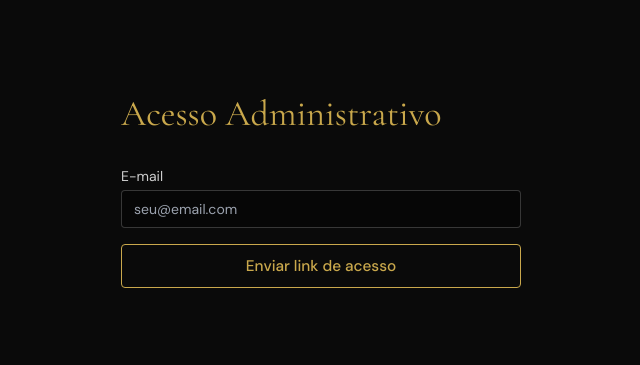
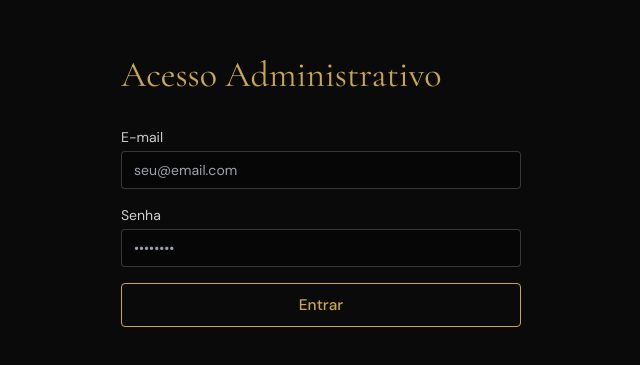
Before and after one commit to immersionprime-spec/naiara-colins, a Next.js app: page /admin/login in a window 1280 px wide. Shown: the part 209-574 px from the top of the page, without its empty margins (319-959 px from the left). Built offline with nearby package versions, Linux system fonts and the light colour scheme; no server answers.

Commit message:
feat: login admin com senha em vez de magic link

```diff
--- a/app/admin/login/page.tsx
+++ b/app/admin/login/page.tsx
@@ -1,25 +1,34 @@
 "use client";
 
 import { createClient } from "@/lib/supabase/client";
+import { useRouter } from "next/navigation";
 import { useTranslations } from "next-intl";
 import { useState } from "react";
 
 export default function AdminLoginPage() {
   const t = useTranslations("admin.login");
+  const router = useRouter();
   const [email, setEmail] = useState("");
-  const [msg, setMsg] = useState<string | null>(null);
+  const [password, setPassword] = useState("");
+  const [loading, setLoading] = useState(false);
+  const [erro, setErro] = useState<string | null>(null);
 
   async function onSubmit(e: React.FormEvent) {
     e.preventDefault();
-    setMsg(null);
+    setErro(null);
+    setLoading(true);
+
     const supabase = createClient();
-    const { error } = await supabase.auth.signInWithOtp({
-      email,
-      options: {
-        emailRedirectTo: `${window.location.origin}/auth/callback?next=/admin`,
-      },
-    });
-    setMsg(error ? t("erro") : t("sucesso"));
+    const { error } = await supabase.auth.signInWithPassword({ email, password });
+
+    if (error) {
+      setErro(t("erro"));
+      setLoading(false);
+      return;
+    }
+
+    router.push("/admin");
+    router.refresh();
   }
 
   return (
@@ -31,20 +40,34 @@ export default function AdminLoginPage() {
           <input
             type="email"
             required
-            className="mt-1 w-full rounded border border-white/20 bg-black/40 px-3 py-2 text-white"
+            autoComplete="email"
+            className="mt-1 w-full rounded border border-white/20 bg-black/40 px-3 py-2 text-white outline-none focus:border-[#C9A84C]"
             value={email}
             onChange={(e) => setEmail(e.target.value)}
             placeholder={t("email_placeholder")}
           />
         </label>
+        <label className="block text-sm text-white/80">
+          <span>{t("senha_label")}</span>
+          <input
+            type="password"
+            required
+            autoComplete="current-password"
+            className="mt-1 w-full rounded border border-white/20 bg-black/40 px-3 py-2 text-white outline-none focus:border-[#C9A84C]"
+            value={password}
+            onChange={(e) => setPassword(e.target.value)}
+            placeholder="••••••••"
+          />
+        </label>
         <button
           type="submit"
-          className="w-full rounded border border-[#C9A84C] px-4 py-2 font-medium text-[#C9A84C] transition hover:bg-[#C9A84C]/10"
+          disabled={loading}
+          className="w-full rounded border border-[#C9A84C] px-4 py-2 font-medium text-[#C9A84C] transition hover:bg-[#C9A84C]/10 disabled:opacity-50"
         >
-          {t("botao")}
+          {loading ? t("carregando") : t("botao")}
         </button>
       </form>
-      {msg ? <p className="mt-4 text-sm text-white/70">{msg}</p> : null}
+      {erro && <p className="mt-4 text-sm text-red-400">{erro}</p>}
     </main>
   );
 }
--- a/messages/en.json
+++ b/messages/en.json
@@ -92,9 +92,10 @@
       "titulo": "Admin access",
       "email_label": "Email",
       "email_placeholder": "you@email.com",
-      "botao": "Send magic link",
-      "sucesso": "Link sent. Check your email.",
-      "erro": "Could not send. Please try again."
+      "senha_label": "Password",
+      "botao": "Sign in",
+      "carregando": "Signing in...",
+      "erro": "Incorrect email or password. Try again."
     },
     "midias": "Media",
     "textos": "Copy",
--- a/messages/es.json
+++ b/messages/es.json
@@ -92,9 +92,10 @@
       "titulo": "Acceso administrativo",
       "email_label": "Correo",
       "email_placeholder": "tu@correo.com",
-      "botao": "Enviar enlace de acceso",
-      "sucesso": "Enlace enviado. Revisa tu correo.",
-      "erro": "Error al enviar. Inténtalo de nuevo."
+      "senha_label": "Contraseña",
+      "botao": "Entrar",
+      "carregando": "Entrando...",
+      "erro": "Correo o contraseña incorrectos. Inténtalo de nuevo."
     },
     "midias": "Medios",
     "textos": "Textos",
--- a/messages/pt.json
+++ b/messages/pt.json
@@ -92,9 +92,10 @@
       "titulo": "Acesso Administrativo",
       "email_label": "E-mail",
       "email_placeholder": "seu@email.com",
-      "botao": "Enviar link de acesso",
-      "sucesso": "Link enviado! Verifique seu e-mail.",
-      "erro": "Erro ao enviar. Tente novamente."
+      "senha_label": "Senha",
+      "botao": "Entrar",
+      "carregando": "Entrando...",
+      "erro": "E-mail ou senha incorretos. Tente novamente."
     },
     "midias": "Mídias",
     "textos": "Textos",
```
